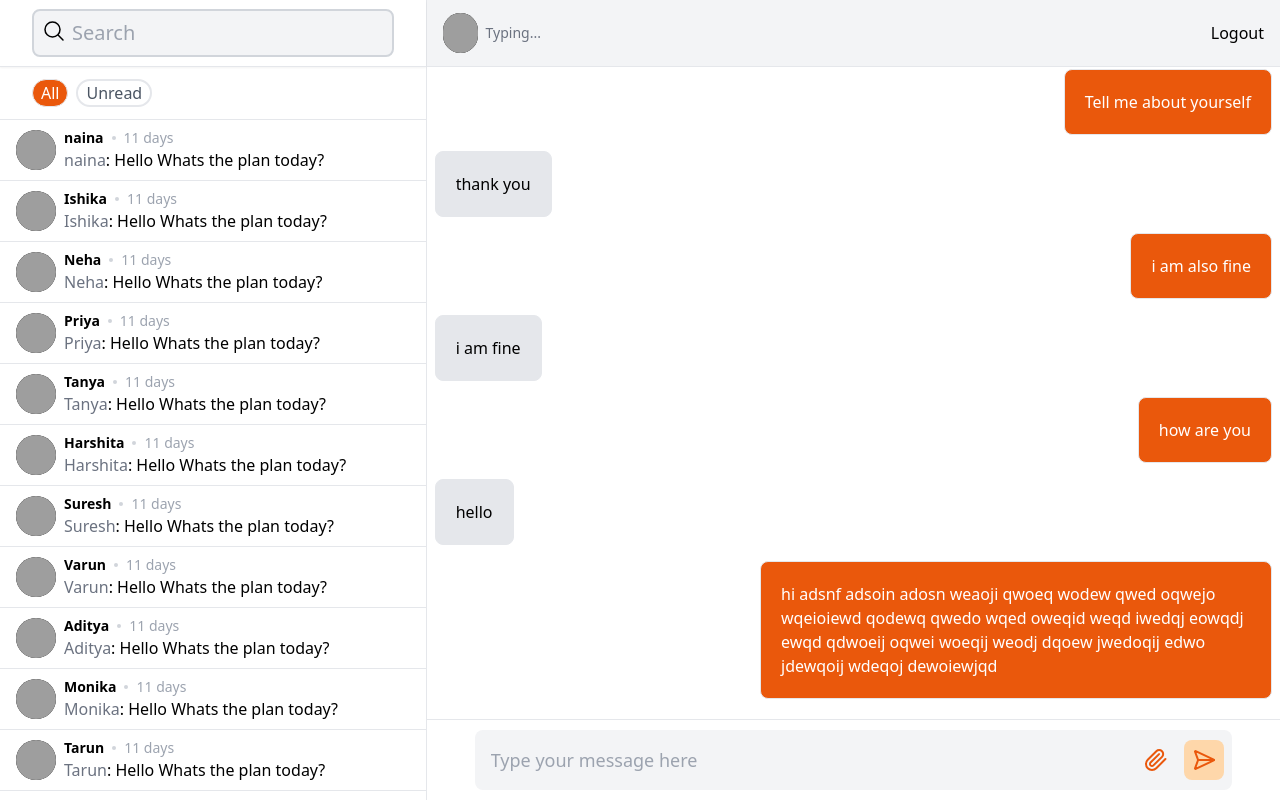
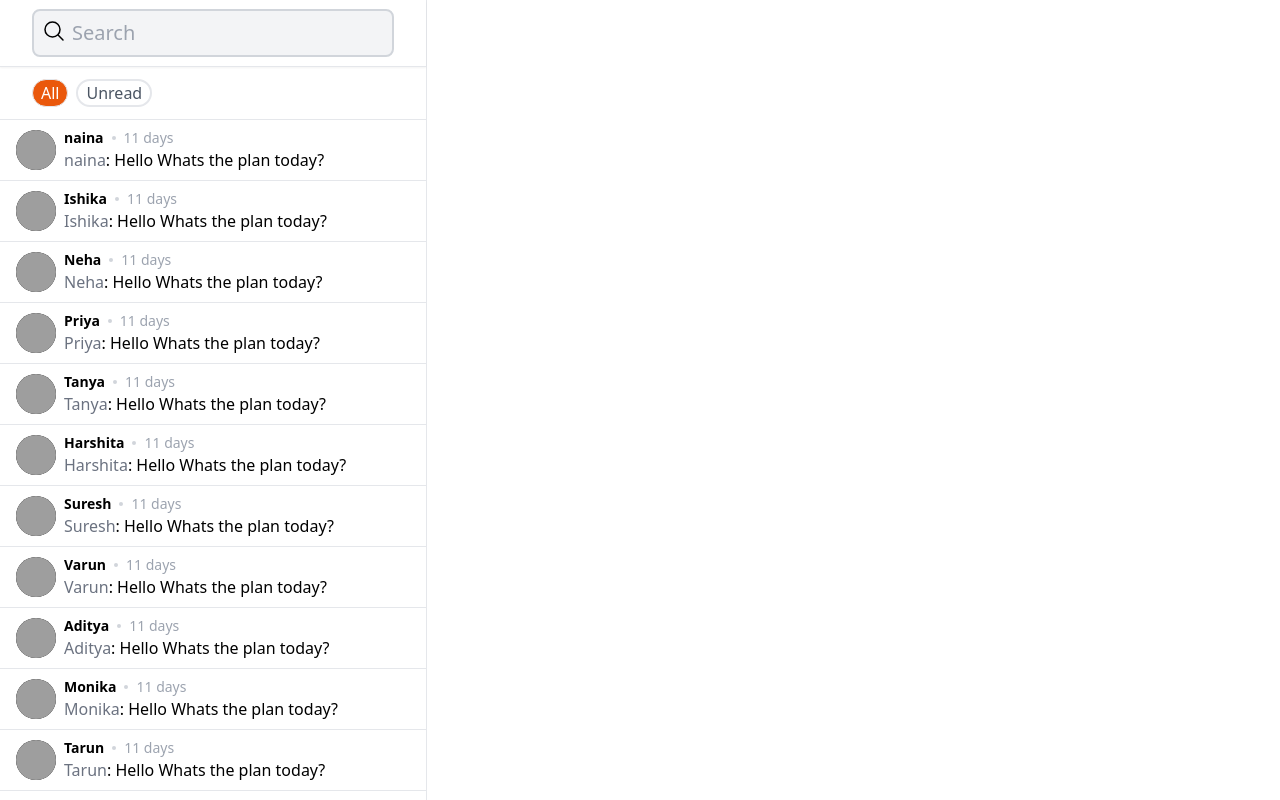
Before and after one commit to Parikshit2001/chat-app, a React (Vite) app in the folder frontend/: page / in a window 1280 px wide. Built offline with nearby package versions, Linux system fonts and the light colour scheme; no server answers; grey boxes are pictures that could not be loaded.

Commit message:
Improve Chat page styling

```diff
--- a/frontend/src/pages/Chat.tsx
+++ b/frontend/src/pages/Chat.tsx
@@ -15,6 +15,7 @@ import { URL } from "../utils/constants";
 function Chat() {
   const socket = useSelector((state: RootState) => state.socket.socket);
   const username = useSelector((state: RootState) => state.username.username);
+  const toUser = useSelector((state: RootState) => state.toUser);
   const navigate = useNavigate();
   const dispatch = useDispatch();
 
@@ -56,6 +57,7 @@ function Chat() {
           <FriendList />
         </div>
       </div>
+      {toUser.username && (
         <div className="col-span-8 flex-col grid grid-rows-12">
           <div className="items-center row-span-1">
             <StatusBar />
@@ -69,6 +71,7 @@ function Chat() {
             </div>
           </div>
         </div>
+      )}
     </div>
   );
 }
```
Lines whose indentation alone changed are shown as unchanged.
